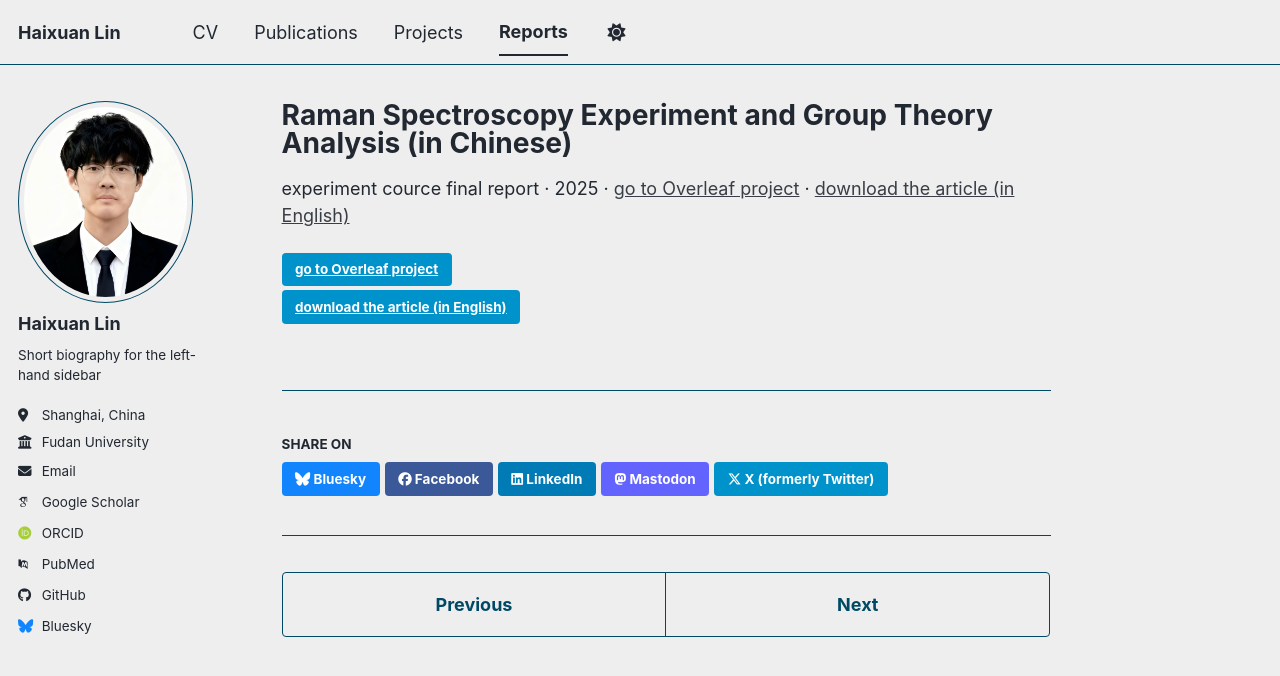
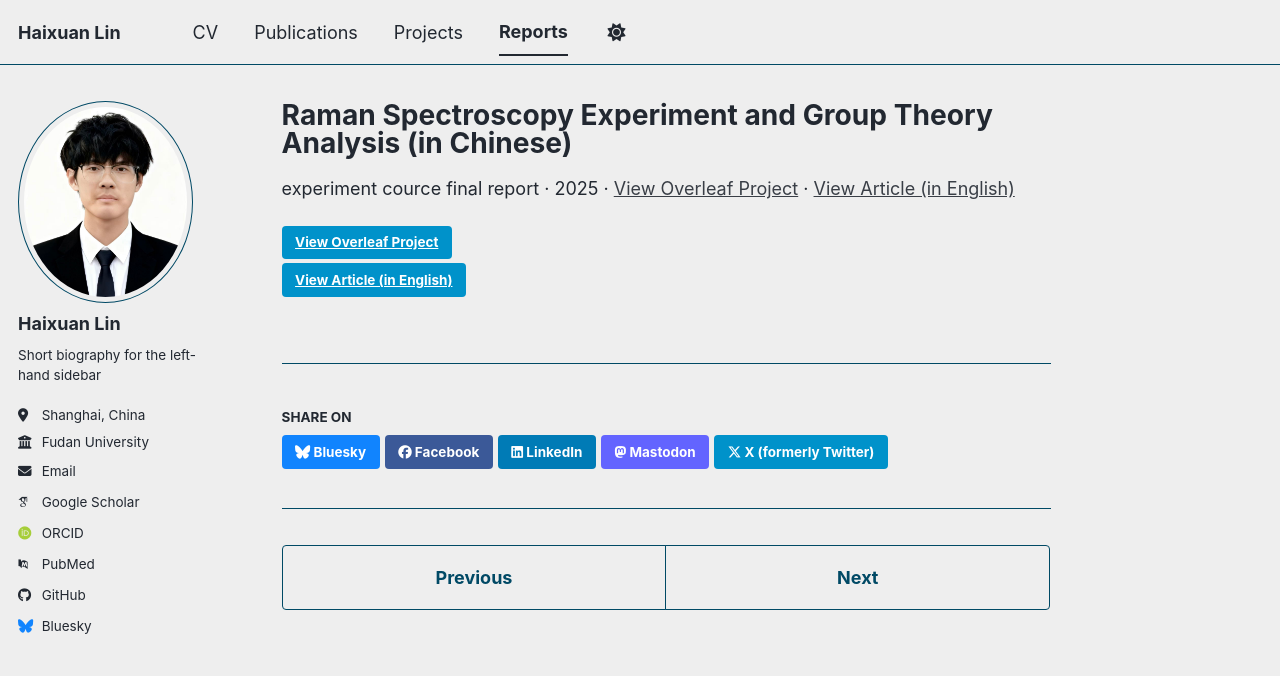
Before and after one commit to HaiXuan-Lin/HaiXuan-Lin.github.io, a Jekyll site: the page built from _reports/2025-12-24-raman.md, in a window 1280 px wide. Shown: the top 676 px of the page. Built offline with Jekyll 4.4.1, drawn with Linux system fonts in a browser that asks for light colours; some web fonts are replaced; a script bundle is joined from its source files by our own code; library files that are not in the unit come from our copies.

Commit message:
Update raman report metadata and replace outdated PDF files with new links; remove obsolete PDF files from the repository.

```diff
--- a/_reports/2025-12-24-raman.md
+++ b/_reports/2025-12-24-raman.md
@@ -4,7 +4,7 @@ excerpt: "This experimental report discusses the application of group theory to
 date: 2025-12-24
 presence_type: "experiment cource final report"
 link: "https://www.overleaf.com/read/hdnjngtsywkn#55d240"
-link_label: "go to Overleaf project"
-download_label: "download the article (in English)"
-download_link: "/files/raman-en.pdf"
+link_label: "View Overleaf Project"
+download_label: "View Article (in English)"
+download_link: "/files/raman-paper-en.pdf"
 ---
```
Also changed, not shown: 7 other files.
